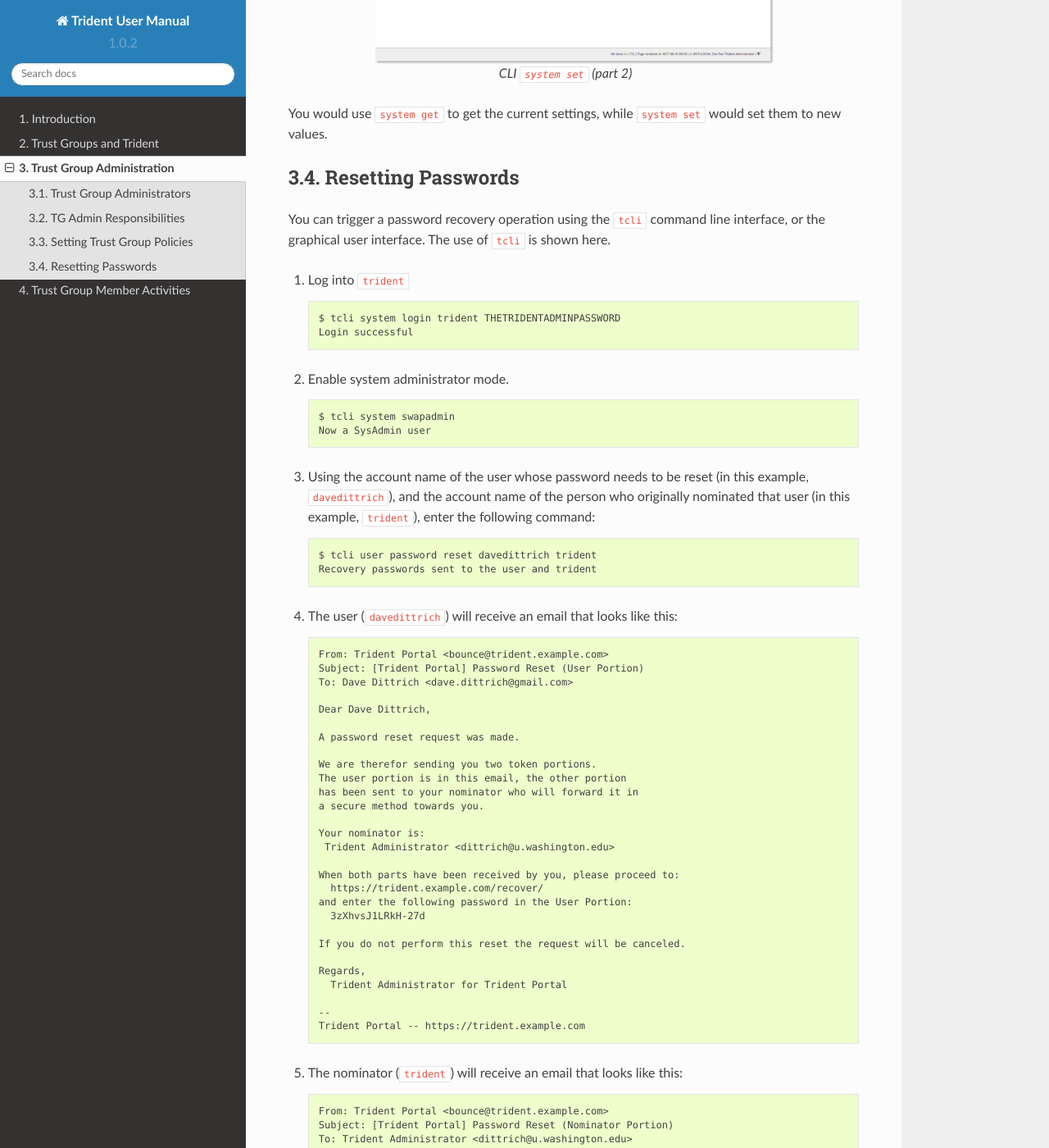
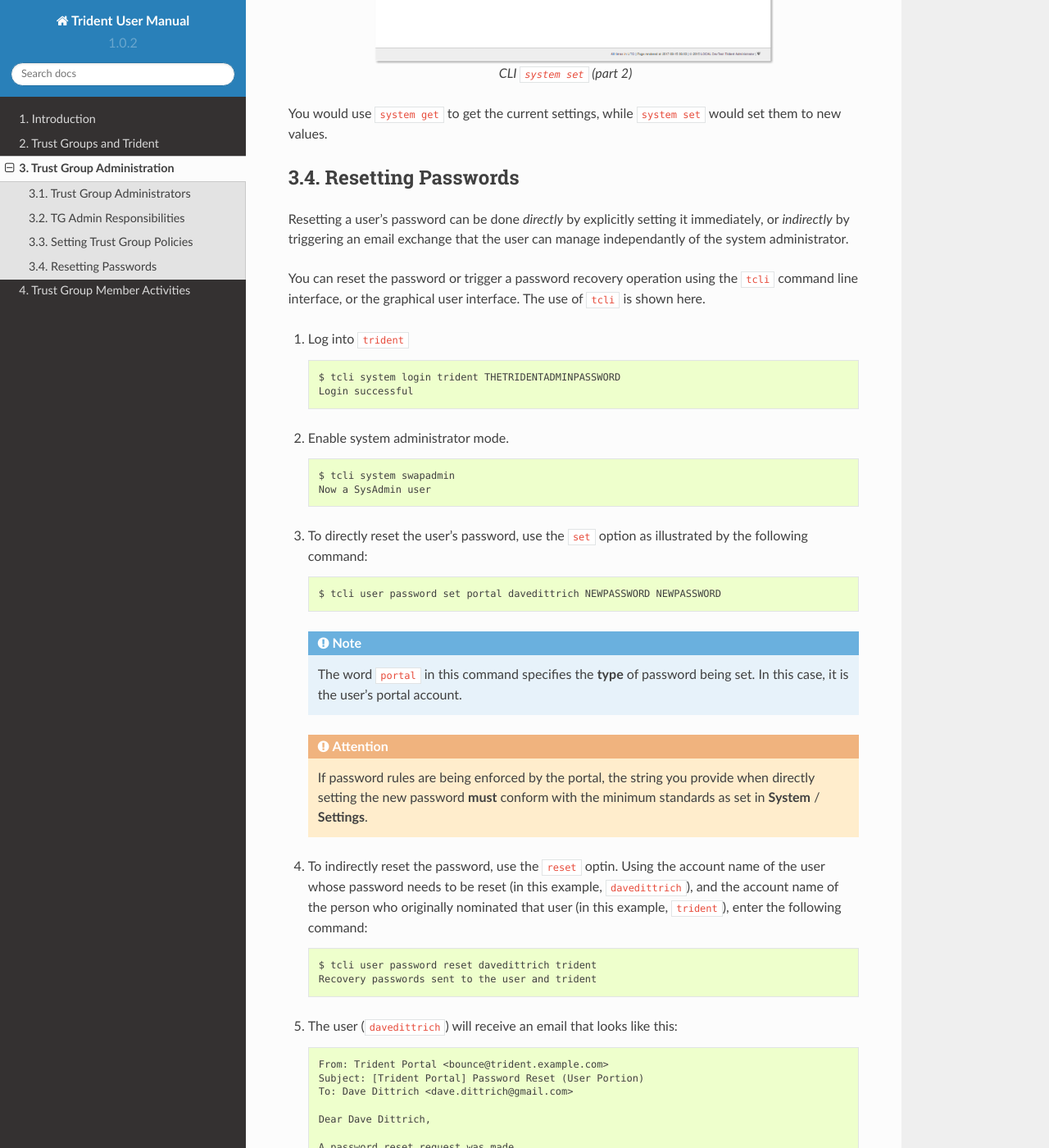
Before and after one commit to uw-dims/trident-user-manual, a Sphinx documentation site: the page built from docs/source/trustgroupadmin.rst, in a window 1280 px wide and 1400 px high, scrolled down 3774 px. Shown: the whole window at 82% size. Built offline with Sphinx 7.4.7 and the Read the Docs theme 2.0.0, drawn with Linux system fonts in a browser that asks for light colours; pages that are not in the unit, such as notebooks, are missing from menus.

Commit message:
Add direct password setting instructions

```diff
--- a/docs/source/trustgroupadmin.rst
+++ b/docs/source/trustgroupadmin.rst
@@ -175,9 +175,13 @@
 Resetting Passwords
 -------------------
 
-You can trigger a password recovery operation using the ``tcli`` command
-line interface, or the graphical user interface. The use of ``tcli`` is
-shown here.
+Resetting a user's password can be done *directly* by explicitly setting
+it immediately, or *indirectly* by triggering an email exchange that
+the user can manage independantly of the system administrator.
+
+You can reset the password or trigger a password recovery operation using the
+``tcli`` command line interface, or the graphical user interface. The use of
+``tcli`` is shown here.
 
 #. Log into ``trident``
 
@@ -197,9 +201,35 @@
 
    ..
 
-#. Using the account name of the user whose password needs to be reset (in this
-   example, ``davedittrich``), and the account name of the person who originally
-   nominated that user (in this example, ``trident``), enter the following command:
+#. To directly reset the user's password, use the ``set`` option as illustrated
+   by the following command:
+
+   .. code-block:: none
+
+       $ tcli user password set portal davedittrich NEWPASSWORD NEWPASSWORD
+
+   ..
+
+   .. note::
+
+       The word ``portal`` in this command specifies the **type** of password
+       being set. In this case, it is the user's portal account.
+
+   ..
+
+   .. attention::
+
+       If password rules are being enforced by the portal, the string you
+       provide when directly setting the new password **must** conform with
+       the minimum standards as set in **System** / **Settings**.
+
+   ..
+
+#. To indirectly reset the password, use the ``reset`` optin. Using the account
+   name of the user whose password needs to be reset (in this example,
+   ``davedittrich``), and the account name of the person who originally
+   nominated that user (in this example, ``trident``), enter the following
+   command:
 
    .. code-block:: none
 
```
